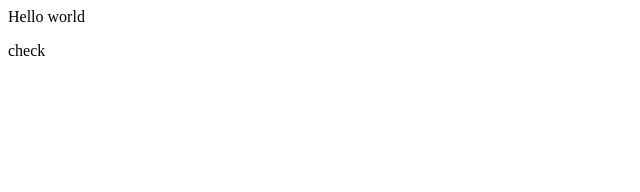
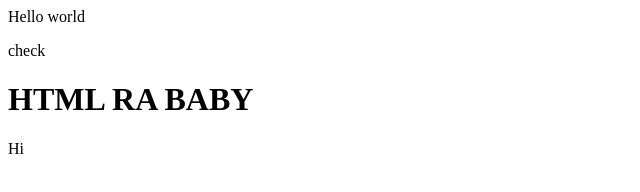
Before and after one commit to clvdevs/clvdemo, a plain HTML site: page index.html in a window 1280 px wide. Shown: the whole page, without its empty margins (0-640 px from the left). Drawn offline with Linux system fonts and the light colour scheme.

Commit message:
COMPLETED MY CHANGES

```diff
--- a/index.html
+++ b/index.html
@@ -1,2 +1,10 @@
 <p> Hello world </p>
 <p>check</p>
+
+<h1>HTML RA BABY</h1>
+
+<div class="BABY"></div>
+
+<div id="GG">
+    <p>Hi</p>
+</div>
--- a/mycss.css
+++ b/mycss.css
@@ -1,3 +1,8 @@
 h1{
 color:white;
 }
+
+h1{
+    left: auto;
+    margin-left: auto;
+}
```
